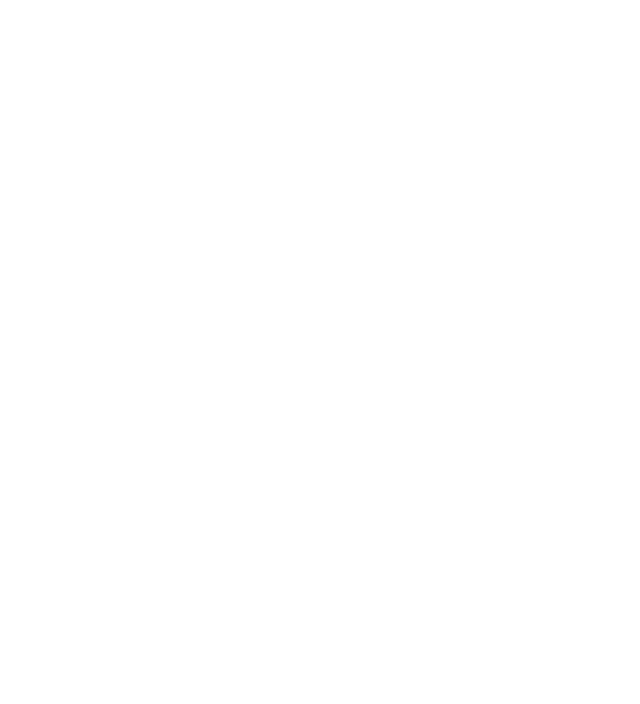
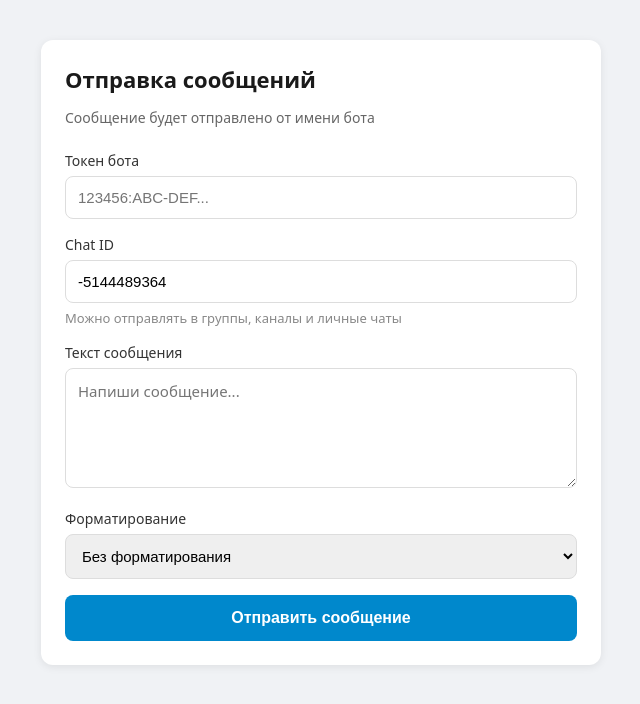
Before and after one commit to wwwgolybfs-dev/5453, a plain HTML site: page index4.html in a window 1280 px wide. Shown: the whole page, without its empty margins (319-959 px from the left). Drawn offline with Linux system fonts and the light colour scheme.

Commit message:
Update index4.html

```diff
--- a/index4.html
+++ b/index4.html
@@ -3,108 +3,217 @@
 <head>
   <meta charset="UTF-8">
   <meta name="viewport" content="width=device-width, initial-scale=1">
-  <title>Чаты
+  <title>Отправка сообщений ботом</title>
   <style>
-    body { font-family: system-ui, sans-serif; max-width: 800px; margin: 40px auto; padding: 0 20px; }
-    input, button { font-size: 16px; padding: 10px; margin: 5px 0; }
-    input { width: 100%; box-sizing: border-box; }
-    button { cursor: pointer; background: #0088cc; color: white; border: none; border-radius: 6px; }
-    button:hover { background: #006699; }
-    table { width: 100%; border-collapse: collapse; margin-top: 20px; }
-    th, td { border: 1px solid #ddd; padding: 10px; text-align: left; }
-    th { background: #f5f5f5; }
-    .error { color: #c00; margin-top: 15px; }
-    .info { color: #666; font-size: 14px; margin-top: 10px; }
+    * { box-sizing: border-box; }
+    body {
+      font-family: system-ui, -apple-system, sans-serif;
+      max-width: 600px;
+      margin: 40px auto;
+      padding: 0 20px;
+      background: #f0f2f5;
+      color: #1a1a1a;
+    }
+    .card {
+      background: white;
+      border-radius: 12px;
+      padding: 24px;
+      box-shadow: 0 2px 8px rgba(0,0,0,0.08);
+    }
+    h1 {
+      margin: 0 0 8px;
+      font-size: 22px;
+    }
+    .subtitle {
+      color: #666;
+      font-size: 14px;
+      margin-bottom: 24px;
+    }
+    label {
+      display: block;
+      font-size: 14px;
+      font-weight: 500;
+      margin-bottom: 6px;
+      color: #333;
+    }
+    input, textarea {
+      width: 100%;
+      padding: 12px;
+      border: 1px solid #ddd;
+      border-radius: 8px;
+      font-size: 15px;
+      margin-bottom: 16px;
+      transition: border-color 0.2s;
+    }
+    input:focus, textarea:focus {
+      outline: none;
+      border-color: #0088cc;
+    }
+    textarea {
+      min-height: 120px;
+      resize: vertical;
+      font-family: inherit;
+    }
+    .row {
+      display: flex;
+      gap: 12px;
+    }
+    .row > div {
+      flex: 1;
+    }
+    button {
+      width: 100%;
+      padding: 14px;
+      background: #0088cc;
+      color: white;
+      border: none;
+      border-radius: 8px;
+      font-size: 16px;
+      font-weight: 600;
+      cursor: pointer;
+      transition: background 0.2s;
+    }
+    button:hover {
+      background: #0077b3;
+    }
+    button:disabled {
+      background: #aaa;
+      cursor: not-allowed;
+    }
+    .status {
+      margin-top: 16px;
+      padding: 12px;
+      border-radius: 8px;
+      font-size: 14px;
+      display: none;
+    }
+    .status.success {
+      background: #e8f8ef;
+      color: #1e7e34;
+      display: block;
+    }
+    .status.error {
+      background: #fdecea;
+      color: #c0392b;
+      display: block;
+    }
+    .status.info {
+      background: #e8f4fd;
+      color: #0c5460;
+      display: block;
+    }
+    .hint {
+      font-size: 13px;
+      color: #888;
+      margin-top: -10px;
+      margin-bottom: 16px;
+    }
   </style>
 </head>
 <body>
-  <h1>Чаты, в которых есть бот</h1>
-  <p>Вставь токен бота (он останется только в твоём браузере):</p>
-  <input type="password" id="token" placeholder="123456:ABC-DEF..." autocomplete="off">
-  <br>
-  <button onclick="loadChats()">Получить чаты</button>
-  <div id="status" class="info"></div>
-  <div id="error" class="error"></div>
-  <table id="result" style="display:none">
-    <thead>
-      <tr>
-        <th>Chat ID</th>
-        <th>Тип</th>
-        <th>Название / Username</th>
-      </tr>
-    </thead>
-    <tbody></tbody>
-  </table>
+  <div class="card">
+    <h1>Отправка сообщений</h1>
+    <p class="subtitle">Сообщение будет отправлено от имени бота</p>
+
+    <label for="token">Токен бота</label>
+    <input type="password" id="token" placeholder="123456:ABC-DEF..." autocomplete="off">
+
+    <label for="chatId">Chat ID</label>
+    <input type="text" id="chatId" value="-5144489364" placeholder="-100xxxxxxxxxx">
+    <div class="hint">Можно отправлять в группы, каналы и личные чаты</div>
+
+    <label for="message">Текст сообщения</label>
+    <textarea id="message" placeholder="Напиши сообщение..."></textarea>
+
+    <div class="row">
+      <div>
+        <label for="parseMode">Форматирование</label>
+        <select id="parseMode" style="width:100%; padding:12px; border:1px solid #ddd; border-radius:8px; font-size:15px; margin-bottom:16px;">
+          <option value="">Без форматирования</option>
+          <option value="HTML">HTML</option>
+          <option value="Markdown">Markdown</option>
+          <option value="MarkdownV2">MarkdownV2</option>
+        </select>
+      </div>
+    </div>
+
+    <button id="sendBtn" onclick="sendMessage()">Отправить сообщение</button>
+
+    <div id="status" class="status"></div>
+  </div>
 
   <script>
-    async function loadChats() {
+    async function sendMessage() {
       const token = document.getElementById('token').value.trim();
+      const chatId = document.getElementById('chatId').value.trim();
+      const text = document.getElementById('message').value.trim();
+      const parseMode = document.getElementById('parseMode').value;
       const status = document.getElementById('status');
-      const error = document.getElementById('error');
-      const table = document.getElementById('result');
-      const tbody = table.querySelector('tbody');
+      const btn = document.getElementById('sendBtn');
 
-      status.textContent = '';
-      error.textContent = '';
-      table.style.display = 'none';
-      tbody.innerHTML = '';
+      status.className = 'status';
+      status.style.display = 'none';
 
       if (!token) {
-        error.textContent = 'Введи токен';
+        showStatus('Введи токен бота', 'error');
+        return;
+      }
+      if (!chatId) {
+        showStatus('Введи Chat ID', 'error');
+        return;
+      }
+      if (!text) {
+        showStatus('Напиши текст сообщения', 'error');
         return;
       }
 
-      status.textContent = 'Загрузка...';
+      btn.disabled = true;
+      btn.textContent = 'Отправка...';
+      showStatus('Отправляю сообщение...', 'info');
 
       try {
-        // Берём последние обновления (до 100)
-        const res = await fetch(`https://api.telegram.org/bot${token}/getUpdates?limit=100`);
+        const body = {
+          chat_id: chatId,
+          text: text
+        };
+        if (parseMode) {
+          body.parse_mode = parseMode;
+        }
+
+        const res = await fetch(`https://api.telegram.org/bot${token}/sendMessage`, {
+          method: 'POST',
+          headers: { 'Content-Type': 'application/json' },
+          body: JSON.stringify(body)
+        });
+
         const data = await res.json();
 
         if (!data.ok) {
           throw new Error(data.description || 'Ошибка API');
         }
 
-        const chats = new Map();
-
-        for (const update of data.result) {
-          // Ищем chat в разных типах апдейтов
-          const msg = update.message || update.edited_message || update.channel_post ||
-                      update.edited_channel_post || update.my_chat_member || update.chat_member ||
-                      update.chat_join_request;
-
-          if (msg && msg.chat) {
-            const chat = msg.chat;
-            chats.set(chat.id, {
-              id: chat.id,
-              type: chat.type,
-              title: chat.title || chat.username || chat.first_name || '(без названия)'
-            });
-          }
-        }
-
-        if (chats.size === 0) {
-          status.textContent = 'Чатов не найдено. Напиши боту в личку или добавь его в группу/канал и отправь любое сообщение, потом обнови.';
-          return;
-        }
-
-        status.textContent = `Найдено уникальных чатов: ${chats.size}`;
-        table.style.display = 'table';
-
-        for (const chat of chats.values()) {
-          const tr = document.createElement('tr');
-          tr.innerHTML = `
-            <td><code>${chat.id}</code></td>
-            <td>${chat.type}</td>
-            <td>${chat.title}</td>
-          `;
-          tbody.appendChild(tr);
-        }
+        showStatus('✅ Сообщение успешно отправлено!', 'success');
+        // document.getElementById('message').value = ''; // раскомментируй, если хочешь очищать поле после отправки
       } catch (e) {
-        error.textContent = 'Ошибка: ' + e.message;
-        status.textContent = '';
+        showStatus('❌ Ошибка: ' + e.message, 'error');
+      } finally {
+        btn.disabled = false;
+        btn.textContent = 'Отправить сообщение';
       }
     }
+
+    function showStatus(text, type) {
+      const status = document.getElementById('status');
+      status.textContent = text;
+      status.className = 'status ' + type;
+    }
+
+    // Отправка по Ctrl+Enter
+    document.getElementById('message').addEventListener('keydown', (e) => {
+      if (e.ctrlKey && e.key === 'Enter') {
+        sendMessage();
+      }
+    });
   </script>
 </body>
 </html>
```
